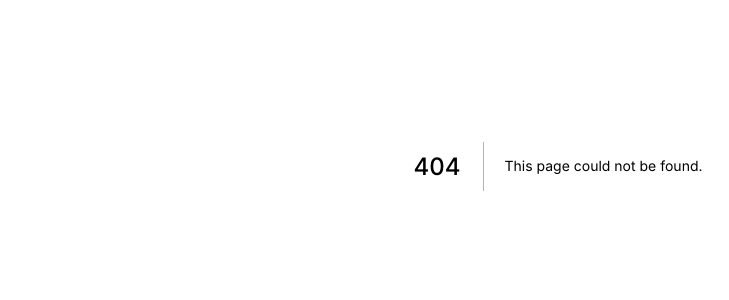
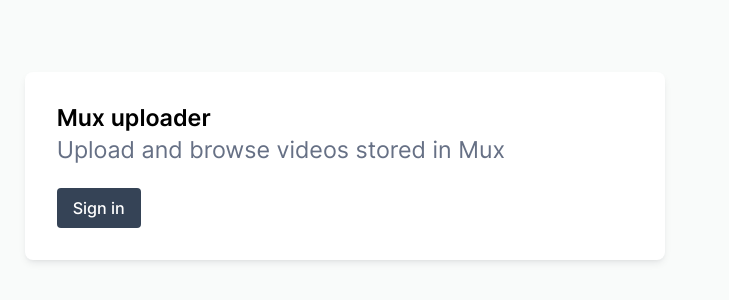
Before and after one commit to tbrasington/mux-uploader, a Next.js app: page /login in a window 1280 px wide. Before the commit this address had no page. Shown: the part 234-534 px from the top of the page, without its empty margins (82-811 px from the left). Built offline with nearby package versions, Linux system fonts and the light colour scheme.

Commit message:
fix(minor layout): and a login page

```diff
--- a/components/Bubble/Bubble.tsx
+++ b/components/Bubble/Bubble.tsx
@@ -26,10 +26,12 @@
   display: "flex",
   flexDirection: "column",
   backgroundColor: "$backgroundContainer",
-  borderRadius: "$small",
+  borderRadius: "$mid",
   boxShadow: "$mid",
   overflow: "hidden",
   padding: "$32",
+  width: "100%",
+  maxWidth: "calc((6/12) * 100vw)",
 });
 
 const TextContainer = styled("div", {
--- /dev/null
+++ b/pages/login.tsx
@@ -0,0 +1,29 @@
+import type { NextPage } from "next";
+import { Bubble } from "../components/Bubble";
+import { Button } from "../components/Button";
+import { styled } from "../styles/stiches.config";
+
+const Login: NextPage = () => {
+  return (
+    <Container>
+      <Bubble
+        label="Mux uploader"
+        value="Upload and browse videos stored in Mux"
+      >
+        <Button>Sign in</Button>
+      </Bubble>
+    </Container>
+  );
+};
+
+const Container = styled("div", {
+  display: "flex",
+  flexDirection: "column",
+  alignItems: "flex-start",
+  justifyContent: "center",
+  padding: `0 $pageMarginX`,
+  background: `$backgroundBase`,
+  width: "100%",
+  minHeight: "100vh",
+});
+export default Login;
--- a/styles/globals.css
+++ b/styles/globals.css
@@ -23,6 +23,7 @@
     Ubuntu, Cantarell, Fira Sans, Droid Sans, Helvetica Neue, sans-serif;
 
   text-rendering: geometricPrecision;
+  -webkit-font-smoothing: antialiased;
 }
 
 a {
```
Also changed, not shown: 1 other file (tests, documents, lock files or other folders).
